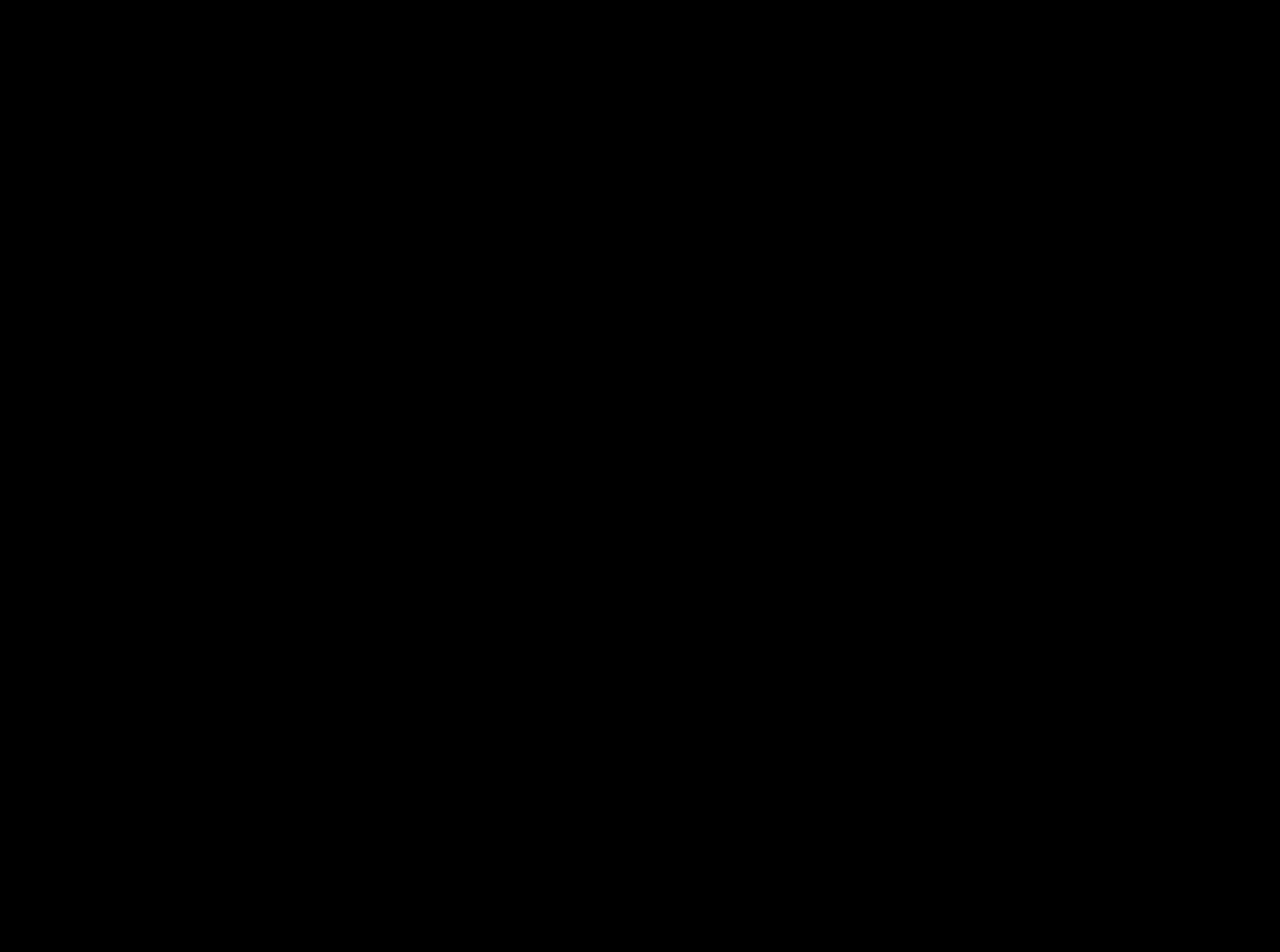
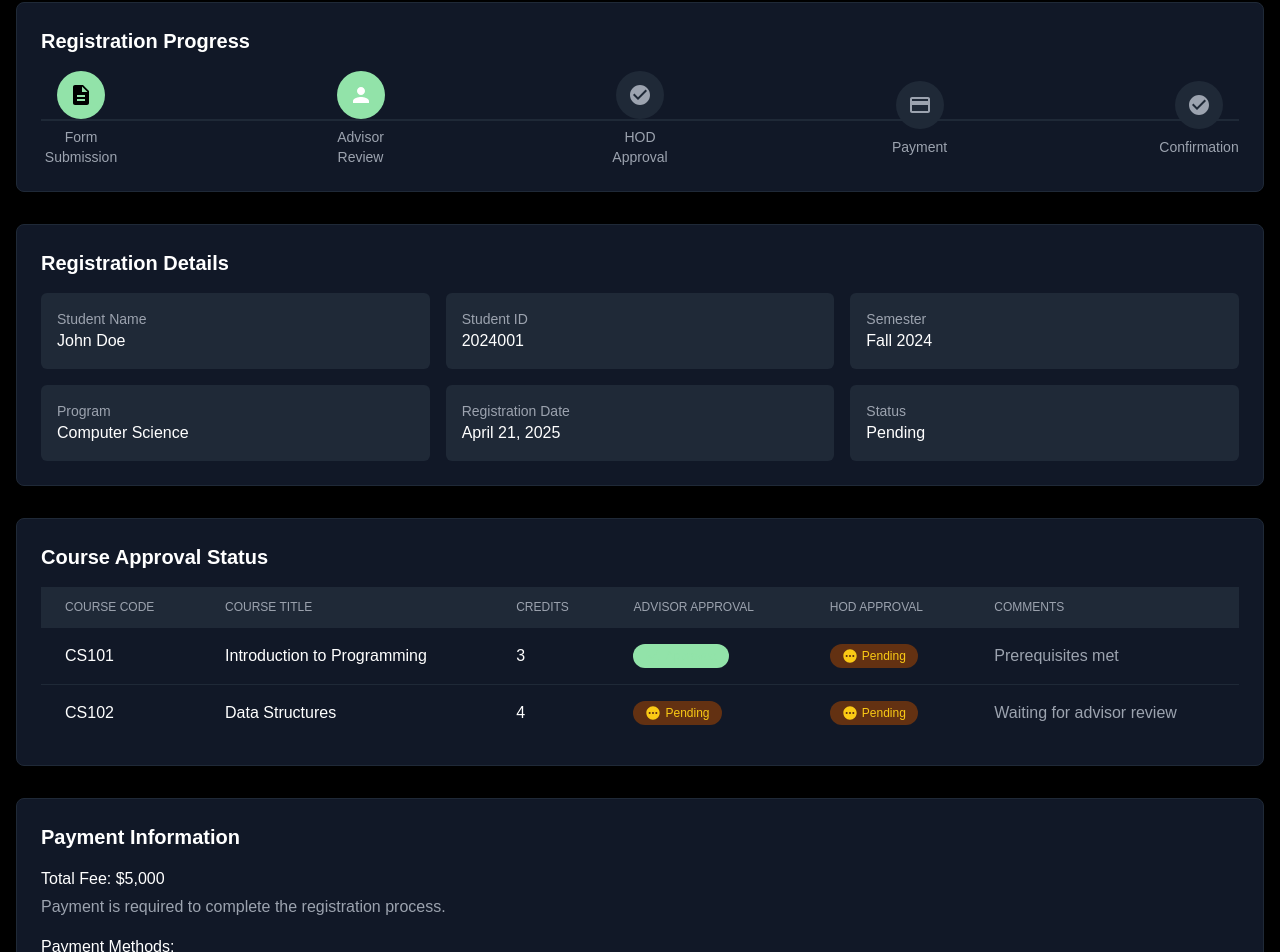
Before and after one commit to tajwone17/CourseSphere, a Next.js app: page /registration-status in a window 1280 px wide. Shown: the part 244-1196 px from the top of the page. Before the commit the page ends 800 px from the top, so only its background shows below. Built offline with nearby package versions, Linux system fonts and the light colour scheme.

Commit message:
Implement Registration Status page with detailed progress tracking and course approval information

```diff
--- a/app/(pages)/registration-status/page.tsx
+++ b/app/(pages)/registration-status/page.tsx
@@ -1,5 +1,223 @@
 import React from "react";
+import {
+  MdCheckCircle,
+  MdPending,
+  MdPayment,
+  MdDescription,
+  MdPerson,
+} from "react-icons/md";
 
 export default function page() {
-  return <div></div>;
+  const registrationDetails = [
+    { label: "Student Name", value: "John Doe" },
+    { label: "Student ID", value: "2024001" },
+    { label: "Semester", value: "Fall 2024" },
+    { label: "Program", value: "Computer Science" },
+    { label: "Registration Date", value: "April 21, 2025" },
+    { label: "Status", value: "Pending" },
+  ];
+
+  const courseApprovalData = [
+    {
+      courseCode: "CS101",
+      courseTitle: "Introduction to Programming",
+      credits: 3,
+      advisorApproval: "Approved",
+      hodApproval: "Pending",
+      comments: "Prerequisites met",
+    },
+    {
+      courseCode: "CS102",
+      courseTitle: "Data Structures",
+      credits: 4,
+      advisorApproval: "Pending",
+      hodApproval: "Pending",
+      comments: "Waiting for advisor review",
+    },
+  ];
+
+  const steps = [
+    { name: "Form Submission", icon: MdDescription, status: "completed" },
+    { name: "Advisor Review", icon: MdPerson, status: "current" },
+    { name: "HOD Approval", icon: MdCheckCircle, status: "pending" },
+    { name: "Payment", icon: MdPayment, status: "pending" },
+    { name: "Confirmation", icon: MdCheckCircle, status: "pending" },
+  ];
+
+  return (
+    <div className="mx-auto max-w-7xl space-y-8 px-4 py-8">
+      {/* Heading */}
+      <div className="mb-8 text-center">
+        <h1 className="mb-2 text-3xl font-bold">Registration Status</h1>
+        <p className="text-gray-400">Track your course registration progress</p>
+      </div>
+
+      {/* Registration Progress */}
+      <div className="rounded-lg border border-gray-800 bg-gray-900 p-6 shadow-xl">
+        <h2 className="mb-4 text-xl font-semibold text-white">
+          Registration Progress
+        </h2>
+        <div className="relative">
+          {/* Progress Line */}
+          <div className="absolute top-1/2 left-0 h-0.5 w-full bg-gray-800"></div>
+
+          {/* Steps */}
+          <div className="relative flex items-center justify-between">
+            {steps.map((step, index) => {
+              const Icon = step.icon;
+              return (
+                <div key={index} className="z-10 flex flex-col items-center">
+                  <div
+                    className={`mb-2 flex h-12 w-12 items-center justify-center rounded-full ${
+                      step.status === "completed"
+                        ? "bg-[#92e3a9] text-black"
+                        : step.status === "current"
+                          ? "bg-opacity-50 bg-[#92e3a9] text-white"
+                          : "bg-gray-800 text-gray-400"
+                    }`}
+                  >
+                    <Icon className="h-6 w-6" />
+                  </div>
+                  <span className="w-20 text-center text-sm text-gray-400">
+                    {step.name}
+                  </span>
+                </div>
+              );
+            })}
+          </div>
+        </div>
+      </div>
+
+      {/* Registration Details */}
+      <div className="rounded-lg border border-gray-800 bg-gray-900 p-6 shadow-xl">
+        <h2 className="mb-4 text-xl font-semibold text-white">
+          Registration Details
+        </h2>
+        <div className="grid grid-cols-1 gap-4 md:grid-cols-3">
+          {registrationDetails.map((detail, index) => (
+            <div key={index} className="rounded-md bg-gray-800 p-4">
+              <p className="text-sm text-gray-400">{detail.label}</p>
+              <p className="font-medium text-white">{detail.value}</p>
+            </div>
+          ))}
+        </div>
+      </div>
+
+      {/* Course Approval Status */}
+      <div className="rounded-lg border border-gray-800 bg-gray-900 p-6 shadow-xl">
+        <h2 className="mb-4 text-xl font-semibold text-white">
+          Course Approval Status
+        </h2>
+        <div className="overflow-x-auto">
+          <table className="min-w-full divide-y divide-gray-800">
+            <thead className="bg-gray-800">
+              <tr>
+                <th className="px-6 py-3 text-left text-xs font-medium text-gray-400 uppercase">
+                  Course Code
+                </th>
+                <th className="px-6 py-3 text-left text-xs font-medium text-gray-400 uppercase">
+                  Course Title
+                </th>
+                <th className="px-6 py-3 text-left text-xs font-medium text-gray-400 uppercase">
+                  Credits
+                </th>
+                <th className="px-6 py-3 text-left text-xs font-medium text-gray-400 uppercase">
+                  Advisor Approval
+                </th>
+                <th className="px-6 py-3 text-left text-xs font-medium text-gray-400 uppercase">
+                  HOD Approval
+                </th>
+                <th className="px-6 py-3 text-left text-xs font-medium text-gray-400 uppercase">
+                  Comments
+                </th>
+              </tr>
+            </thead>
+            <tbody className="divide-y divide-gray-800">
+              {courseApprovalData.map((course, index) => (
+                <tr key={index} className="bg-gray-900">
+                  <td className="px-6 py-4 whitespace-nowrap text-white">
+                    {course.courseCode}
+                  </td>
+                  <td className="px-6 py-4 whitespace-nowrap text-white">
+                    {course.courseTitle}
+                  </td>
+                  <td className="px-6 py-4 whitespace-nowrap text-white">
+                    {course.credits}
+                  </td>
+                  <td className="px-6 py-4 whitespace-nowrap">
+                    <span
+                      className={`flex w-fit items-center gap-1 rounded-full px-3 py-1 text-xs ${
+                        course.advisorApproval === "Approved"
+                          ? "bg-opacity-20 bg-[#92e3a9] text-[#92e3a9]"
+                          : "bg-yellow-900 text-yellow-300"
+                      }`}
+                    >
+                      {course.advisorApproval === "Approved" ? (
+                        <MdCheckCircle className="h-4 w-4" />
+                      ) : (
+                        <MdPending className="h-4 w-4" />
+                      )}
+                      {course.advisorApproval}
+                    </span>
+                  </td>
+                  <td className="px-6 py-4 whitespace-nowrap">
+                    <span
+                      className={`flex w-fit items-center gap-1 rounded-full px-3 py-1 text-xs ${
+                        course.hodApproval === "Approved"
+                          ? "bg-opacity-20 bg-[#92e3a9] text-[#92e3a9]"
+                          : "bg-yellow-900 text-yellow-300"
+                      }`}
+                    >
+                      {course.hodApproval === "Approved" ? (
+                        <MdCheckCircle className="h-4 w-4" />
+                      ) : (
+                        <MdPending className="h-4 w-4" />
+                      )}
+                      {course.hodApproval}
+                    </span>
+                  </td>
+                  <td className="px-6 py-4 whitespace-nowrap text-gray-400">
+                    {course.comments}
+                  </td>
+                </tr>
+              ))}
+            </tbody>
+          </table>
+        </div>
+      </div>
+
+      {/* Payment Information */}
+      <div className="rounded-lg border border-gray-800 bg-gray-900 p-6 shadow-xl">
+        <h2 className="mb-4 text-xl font-semibold text-white">
+          Payment Information
+        </h2>
+        <div className="space-y-4">
+          <div>
+            <p className="font-medium text-white">Total Fee: $5,000</p>
+            <p className="mt-1 text-gray-400">
+              Payment is required to complete the registration process.
+            </p>
+          </div>
+
+          <div>
+            <p className="mb-2 font-medium text-white">Payment Methods:</p>
+            <ul className="list-inside list-disc text-gray-400">
+              <li>Credit/Debit Card</li>
+              <li>Bank Transfer</li>
+              <li>Online Banking</li>
+            </ul>
+          </div>
+
+          <div className="mt-6 flex gap-4">
+            <button className="rounded-md border border-gray-700 px-4 py-2 text-white transition-colors hover:bg-gray-800">
+              Cancel
+            </button>
+            <button className="hover:bg-opacity-90 rounded-md bg-[#92e3a9] px-4 py-2 text-black transition-colors">
+              Proceed to Payment
+            </button>
+          </div>
+        </div>
+      </div>
+    </div>
+  );
 }
```
